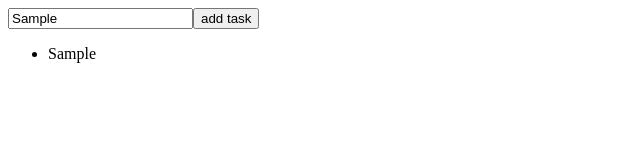
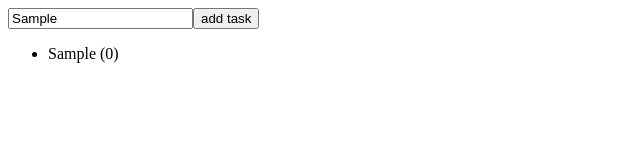
Before and after one commit to cordellbonnieux/task-application, a React (Create React App) app: page / in a window 1280 px wide. Both pictures are taken after typing "Sample" into the empty fields and a click on the button "add task". Shown: the top 160 px of the page, without its empty margins (0-640 px from the left). Built offline with nearby package versions, Linux system fonts and the light colour scheme.

Commit message:
Completed additional challenge 1 by adding the count to the items.

```diff
--- a/src/App.js
+++ b/src/App.js
@@ -4,15 +4,16 @@ import Overview from "./components/Overview";
 export default class App extends React.Component {
   constructor(props) {
     super(props)
-    this.state = { tasks: [] }
+    this.state = { tasks: [], counter: 0 }
   }
 
   addTask = () => {
     let newTask = document.querySelector('input').value
     let newKey = newTask.slice(0,3) + Math.floor(Math.random() * 1000 + 0).toString()
-    let newList = [...this.state.tasks, {name: newTask, key: newKey}]
+    let newList = [...this.state.tasks, {name: newTask, key: newKey, count: this.state.counter}]
     this.setState({
-      tasks: newList
+      tasks: newList,
+      counter: this.state.counter + 1
     })
   }
 
--- a/src/components/Overview.js
+++ b/src/components/Overview.js
@@ -2,7 +2,7 @@ import React from "react"
 
 export default class Overview extends React.Component {
     render() {
-        const list = this.props.tasks.map(task => <li key={task.key}>{task.name}</li>)
+        const list = this.props.tasks.map(task => <li key={task.key}>{task.name + '  (' + task.count + ')'}</li>)
         return (
             <div>
                 <ul>
```
